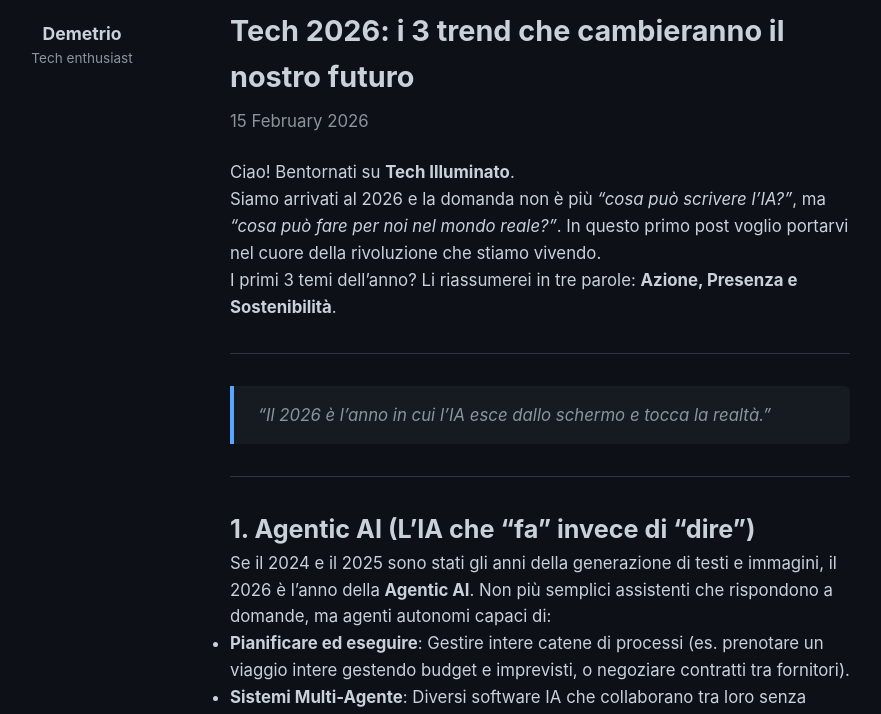
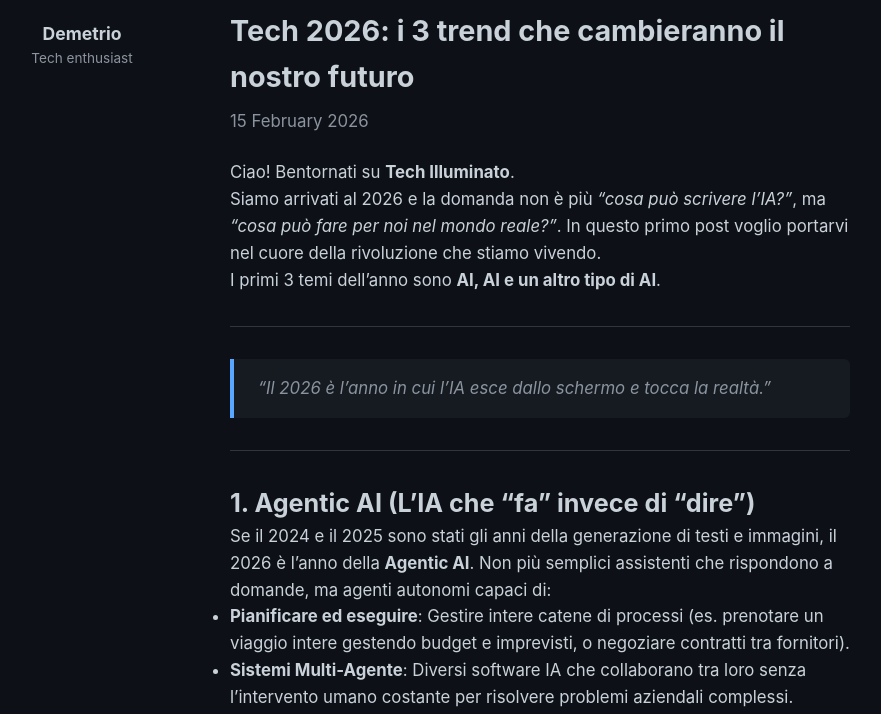
Before and after one commit to DemPago/DemPago.github.io, a Jekyll site: the page built from _posts/2026-02-15-primo-post.md, in a window 1280 px wide and 900 px high, cut to the strip 186-900 px from the top of the window. Shown: the whole strip, without its empty margins (224-1105 px from the left). Built offline with Jekyll 4.4.1, drawn with Linux system fonts in a browser that asks for light colours; comment, search, counter and statistics services are not loaded.

Commit message:
Restore AI AI AI phrase

```diff
--- a/_posts/2026-02-15-primo-post.md
+++ b/_posts/2026-02-15-primo-post.md
@@ -9,7 +9,7 @@ Ciao! Bentornati su **Tech Illuminato**.
 
 Siamo arrivati al 2026 e la domanda non è più *"cosa può scrivere l'IA?"*, ma *"cosa può fare per noi nel mondo reale?"*. In questo primo post voglio portarvi nel cuore della rivoluzione che stiamo vivendo.
 
-I primi 3 temi dell'anno? Li riassumerei in tre parole: **Azione, Presenza e Sostenibilità**.
+I primi 3 temi dell'anno sono **AI, AI e un altro tipo di AI**.
 
 ---
 
```
